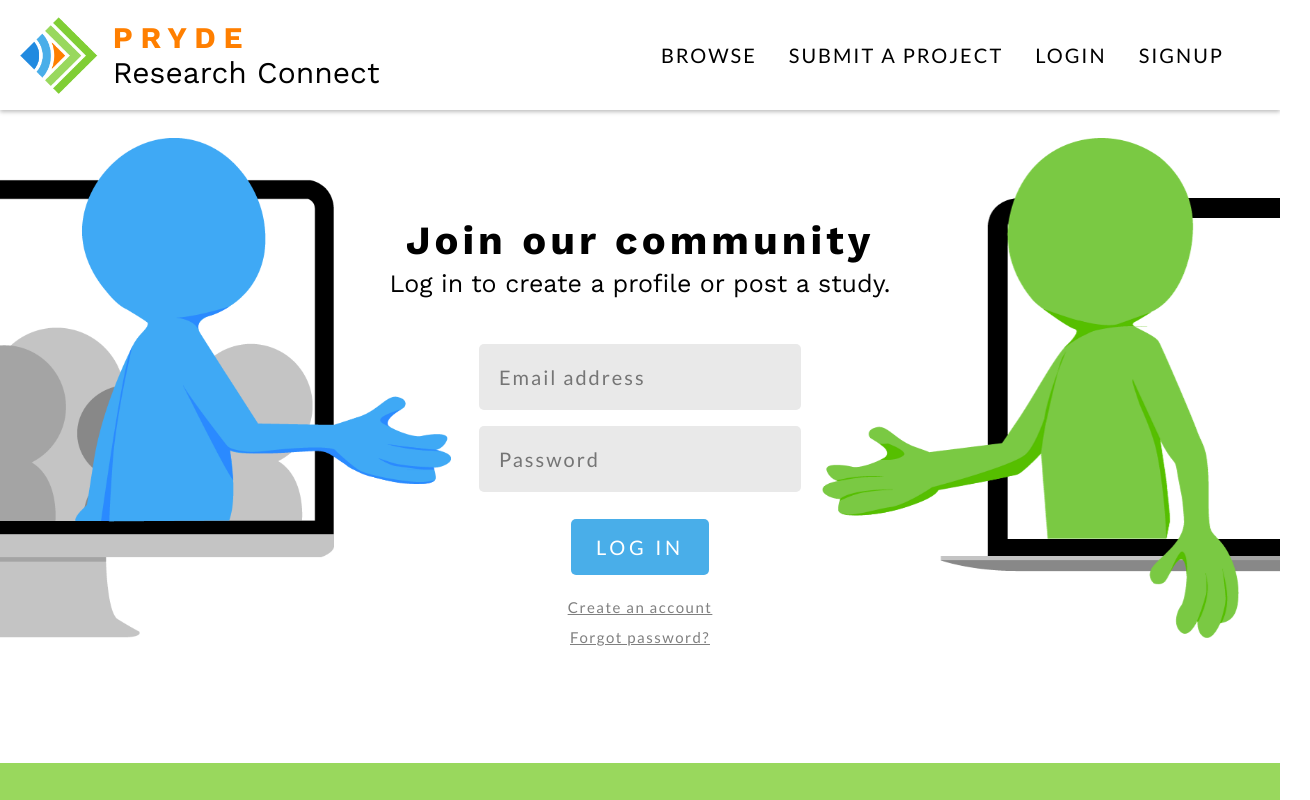
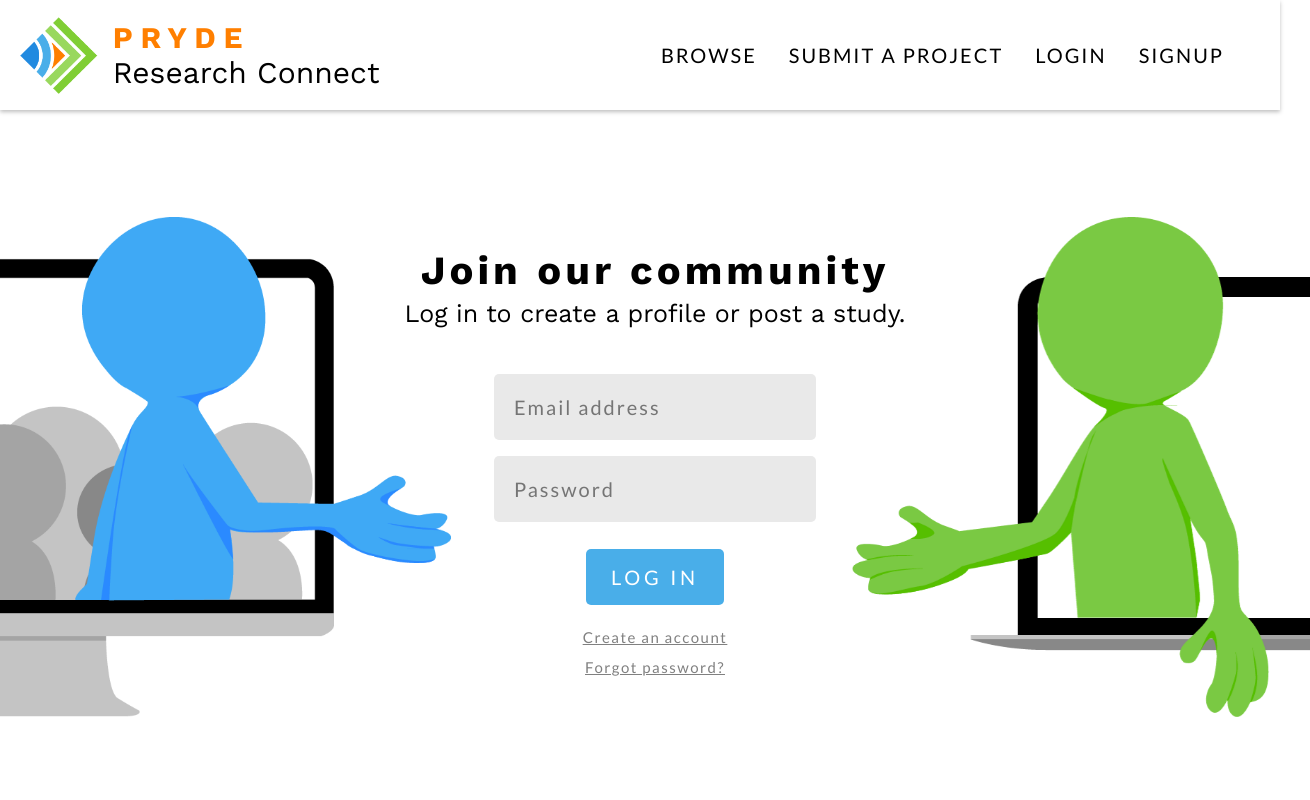
Before and after one commit to gnaww/pryde-connect, a React (Create React App) app in the folder frontend/: page /login in a window 1280 px wide. Shown: the top 800 px of the page, 1310 px wide, since content can reach past the window. Built offline with nearby package versions, Linux system fonts and the light colour scheme.

Commit message:
fix to CSS

```diff
--- a/frontend/src/styles/Login.module.css
+++ b/frontend/src/styles/Login.module.css
@@ -1,5 +1,7 @@
 .loginWrapper {
     position: relative;
+    flex: 1;
+    padding: 30px 15px;
     height: 100%;
     width: 100%;
 }
@@ -8,7 +10,7 @@
     position: absolute;
     height: 500px;
     top: 50%;
-    margin-top: -300px;
+    margin-top: -250px;
 }
 
 #loginBlue {
```
